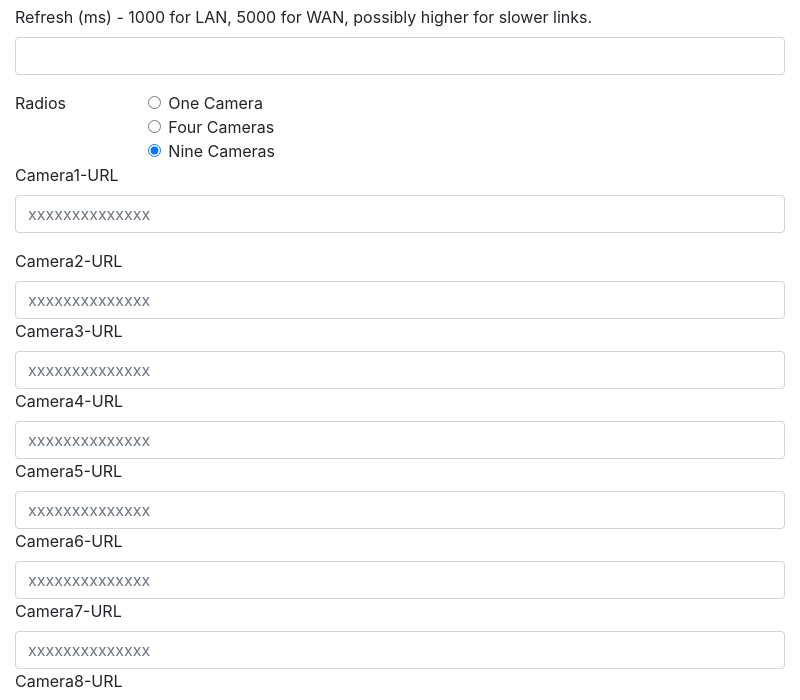
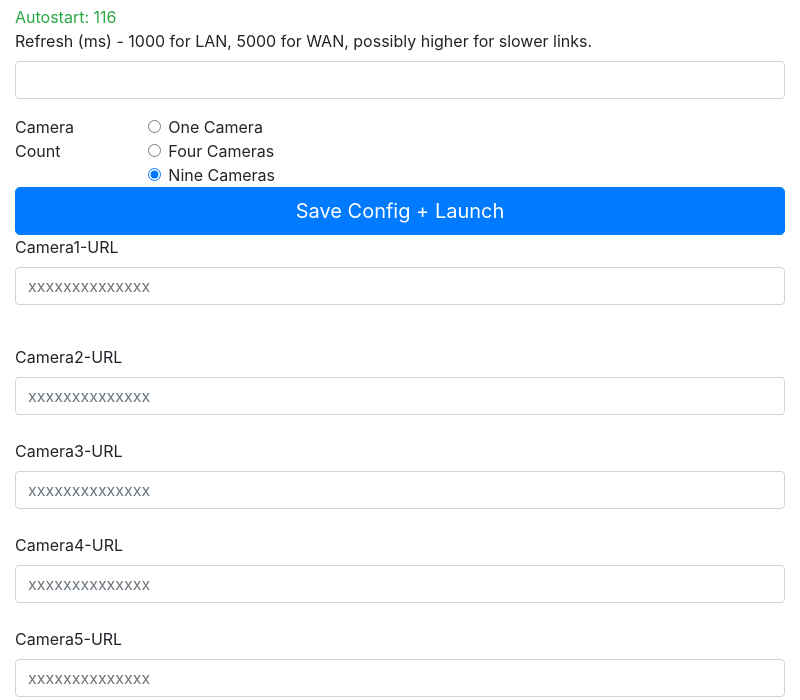
Before and after one commit to RamboRogers/rogerscamview, an Electron app: page configure.html in a window 800 px wide. Shown: the part 51-751 px from the top of the page. Drawn offline with nearby package versions, Linux system fonts and the light colour scheme; no server answers.

Commit message:
Added autostart and fixed my messed up camera selection

```diff
--- a/configure.html
+++ b/configure.html
@@ -8,12 +8,12 @@
 <link rel="stylesheet" href="./style.css">
 
   </head>
-  <body>
+  <body style="overflow-y: scroll;">
 
     <div class="container-fluid">
 
     <h1>Configure</h1>
-
+      <div id="counter" class="text-success"></div>
         <div class="form-group">
           <label for="refreshRate">Refresh (ms) - 1000 for LAN, 5000 for WAN, possibly higher for slower links.</label>
           <input type="text" class="form-control" id="refreshRate" placeholder="" required>
@@ -21,10 +21,10 @@
 
       <fieldset>
       <div class="row">
-        <legend class="col-form-label col-sm-2 pt-0">Radios</legend>
+        <legend class="col-form-label col-sm-2 pt-0">Camera Count</legend>
         <div class="col-sm-10">
           <div class="form-check">
-            <input class="form-check-input" type="radio" name="gridRadios" id="gridRadios1" value="option1"  onclick='document.getElementById("4cameras").style.visibility = "hidden"'>
+            <input class="form-check-input" type="radio" name="gridRadios" id="gridRadios1" value="option1"  onclick='document.getElementById("4cameras").style.visibility = "hidden";document.getElementById("9cameras").style.visibility = "hidden"'>
             <label class="form-check-label" for="gridRadios1">
               One Camera
             </label>
@@ -44,39 +44,46 @@
         </div>
       </div>
     </fieldset>
+    <div>
+      <button type="button" class="btn btn-primary btn-lg btn-block" onclick="buttonClicked()" id="goButton">Save Config + Launch</button>
+    </div>
 
     <div class="form-group">
       <label for="Camera1-ID">Camera1-URL</label>
-      <input type="text" class="form-control" id="Camera1-ID" placeholder="xxxxxxxxxxxxxx" required>
+      <input type="text" class="form-control" id="Camera1-ID" placeholder="xxxxxxxxxxxxxx" required><br>
     </div>
     <div id="4cameras">
       <label for="Camera2-ID">Camera2-URL</label>
-      <input type="text" class="form-control" id="Camera2-ID" placeholder="xxxxxxxxxxxxxx">
+      <input type="text" class="form-control" id="Camera2-ID" placeholder="xxxxxxxxxxxxxx"><br>
       <label for="Camera3-ID">Camera3-URL</label>
-      <input type="text" class="form-control" id="Camera3-ID" placeholder="xxxxxxxxxxxxxx">
+      <input type="text" class="form-control" id="Camera3-ID" placeholder="xxxxxxxxxxxxxx"><br>
       <label for="Camera4-ID">Camera4-URL</label>
-      <input type="text" class="form-control" id="Camera4-ID" placeholder="xxxxxxxxxxxxxx">
+      <input type="text" class="form-control" id="Camera4-ID" placeholder="xxxxxxxxxxxxxx"><br>
     </div>
     <div id="9cameras">
       <label for="Camera5-ID">Camera5-URL</label>
-      <input type="text" class="form-control" id="Camera5-ID" placeholder="xxxxxxxxxxxxxx">
+      <input type="text" class="form-control" id="Camera5-ID" placeholder="xxxxxxxxxxxxxx"><br>
       <label for="Camera6-ID">Camera6-URL</label>
-      <input type="text" class="form-control" id="Camera6-ID" placeholder="xxxxxxxxxxxxxx">
+      <input type="text" class="form-control" id="Camera6-ID" placeholder="xxxxxxxxxxxxxx"><br>
       <label for="Camera7-ID">Camera7-URL</label>
-      <input type="text" class="form-control" id="Camera7-ID" placeholder="xxxxxxxxxxxxxx">
+      <input type="text" class="form-control" id="Camera7-ID" placeholder="xxxxxxxxxxxxxx"><br>
       <label for="Camera8-ID">Camera8-URL</label>
-      <input type="text" class="form-control" id="Camera8-ID" placeholder="xxxxxxxxxxxxxx">
+      <input type="text" class="form-control" id="Camera8-ID" placeholder="xxxxxxxxxxxxxx"><br>
       <label for="Camera9-ID">Camera9-URL</label>
-      <input type="text" class="form-control" id="Camera9-ID" placeholder="xxxxxxxxxxxxxx">
+      <input type="text" class="form-control" id="Camera9-ID" placeholder="xxxxxxxxxxxxxx"><br>
     </div>
 
-    <div>
-    <button type="button" class="btn btn-primary btn-lg btn-block" onclick="buttonClicked()">Save Config + Launch</button>
-    </div>
+
     </div>
 
     <script>
       'use strict'
+
+      //add countdown timer to self launch after X seconds
+      var countDown=120;
+      setInterval(function(){ document.getElementById("goButton").click() }, countDown*1000);
+      setInterval(function(){ document.getElementById("counter").textContent="Autostart: " + countDown; }, 100);
+      setInterval(function(){ countDown=countDown-1; }, 1000);
 
       window.$ = window.jQuery = require('jquery')
       window.Bootstrap = require('bootstrap')
--- a/package.json
+++ b/package.json
@@ -1,6 +1,6 @@
 {
   "name": "RogersCamView",
-  "version": "1.1.0",
+  "version": "1.2.0",
   "description": "A UBNT Camera Viewing Application",
   "main": "main.js",
   "scripts": {
@@ -21,7 +21,7 @@
   },
   "dependencies": {
     "bootstrap": "^4.3.1",
-    "jquery": "^3.3.1",
+    "jquery": "^3.4.1",
     "popper.js": "^1.15.0",
     "request": "^2.88.0"
   }
```
Also changed, not shown: 1 other file.
